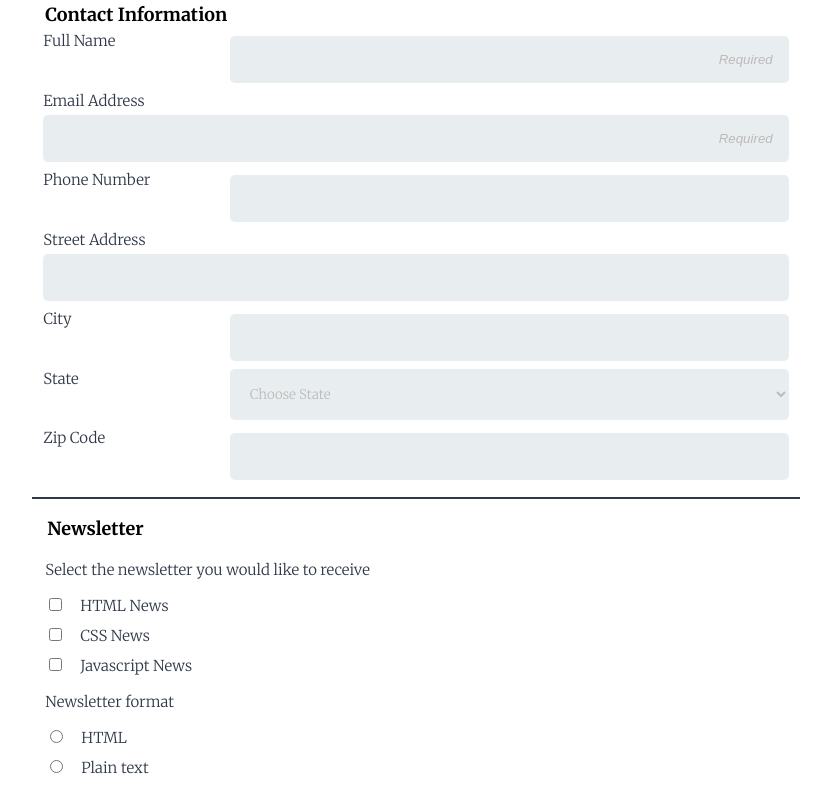
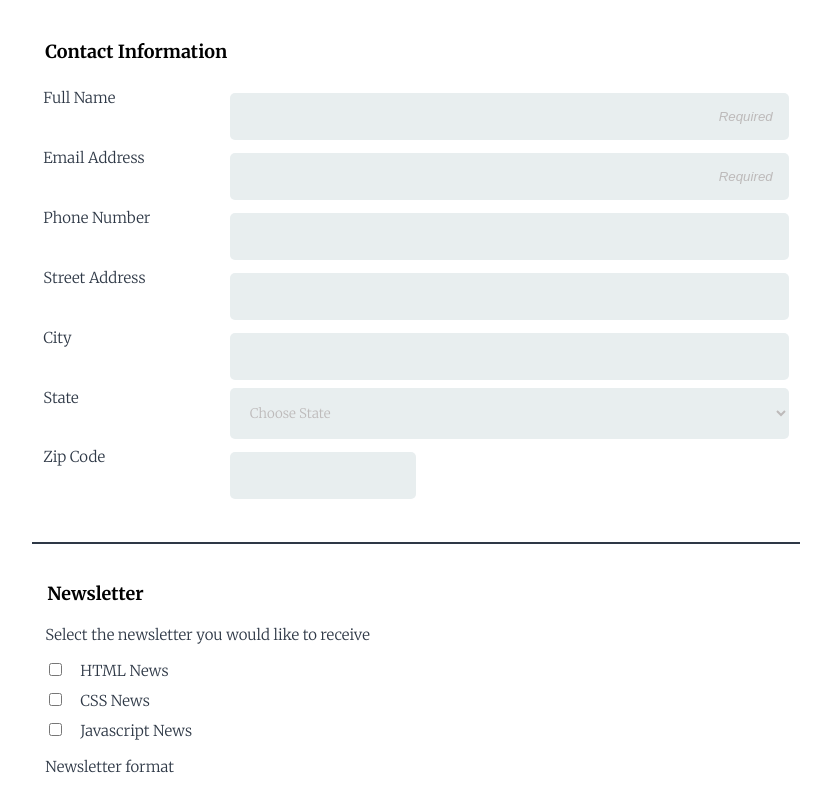
Before and after one commit to AmPrince86/Techdegree-project-3, a plain HTML site: page index.html in a window 1280 px wide. Shown: the part 218-1004 px from the top of the page, without its empty margins (224-1055 px from the left). Drawn offline with Linux system fonts and the light colour scheme.

Commit message:
final changes

```diff
--- a/css/styles.css
+++ b/css/styles.css
@@ -6,7 +6,6 @@ body {
    font-family: 'Merriweather', serif;
    font-size: 15px;
    margin: 0 auto;
-   max-width: 768px;
 }
 
  .w-text {
@@ -25,7 +24,8 @@ header {
 }
 
 h1 {
-    padding: 0 10px 0 10px;
+    padding: 12px 14px;
+    font-size: 20px;
     text-transform: uppercase;
 }
 
@@ -37,8 +37,15 @@ h1 {
 }
 
 /******** CONTACT-FORM *********/
+#container {
+    padding-top: 15px;
+    max-width: 768px;
+    margin: 0 auto;
+}
+
 form {
     border-top: 6px double #2E3846;
+    padding-top: 25px;
 }
 
 legend {
@@ -50,6 +57,8 @@ legend {
     border: none;
     margin: 15px auto;
     border-bottom: 2px solid #2E3846;
+    padding-top: 25px;
+    padding-bottom: 35px;
 }
 
 .contact-info .flex-pair {
@@ -96,6 +105,10 @@ input:focus {
 .news-info {
     border: none;
     line-height: 2em;
+}
+
+.newsletter {
+    padding-top: 20px;
 }
 
 .news-info label {
@@ -148,7 +161,7 @@ footer {
         flex-basis: 75%;
     }
 
-    .flex #zip {
+    #zip {
         flex-basis: 25%;
     }
 
--- a/index.html
+++ b/index.html
@@ -22,19 +22,24 @@
     <div id="container">
         <form action="index.html" method="post">
             <fieldset class="contact-info">
-            <legend>Contact Information</legend>
+            <legend class="cont">Contact Information</legend>
+
             <div class="flex-pair">
              <label for="name">Full Name</label>
                 <input type="text" id="name" name="user_name" placeholder="Required" >
             </div>
+            <div class="flex-pair">
                 <label for="email">Email Address</label>
                 <input type="email" id="email" name="user_email" placeholder="Required">
+            </div>
             <div class="flex-pair">
                 <label for="phone">Phone Number</label>
                 <input type="tel" id="telephone" name="telephone">
             </div>
+            <div class="flex-pair">
                 <label for="address">Street Address</label>
                 <input type="text" id="address" name="address">
+            </div>
             <div class="flex-pair" >
                 <label for="city">City</label>
                 <input type="text" id="city" name="city">
@@ -106,14 +111,14 @@
             <legend class="newsletter">Newsletter</legend>
                 <label>Select the newsletter you would like to receive</label>
 
-                <input type="checkbox" id="html-news" name="user_newsletter"><label for="html-news">HTML News</label><br>
-                <input type="checkbox" id="css-news" name="user_newsletter"><label for="css-news">CSS News</label><br>
-                <input type="checkbox" id="javascript-news" name="user_newsletter"><label for="javascript-news">Javascript News</label><br>
+                <input type="checkbox" id="html-news" name="user_newsletter" value="html"><label for="html-news">HTML News</label><br>
+                <input type="checkbox" id="css-news" name="user_newsletter" value="css"><label for="css-news">CSS News</label><br>
+                <input type="checkbox" id="javascript-news" name="user_newsletter" value="javascript"><label for="javascript-news">Javascript News</label><br>
 
                 <label>Newsletter format</label>
 
-                <input type="radio" id="format" name="user_news"><label for="format">HTML</label><br>
-                <input type="radio" id="format" name="user_news"><label for="format">Plain text</label><br>
+                <input type="radio" id="format" name="user_news" value="html"><label for="format">HTML</label><br>
+                <input type="radio" id="format" name="user_news" value="plain-text"><label for="format">Plain text</label><br>
 
                 <label for="comments">Other topics you'd like to hear about</label>
                 <textarea id="comments" name="comments"></textarea>
```
